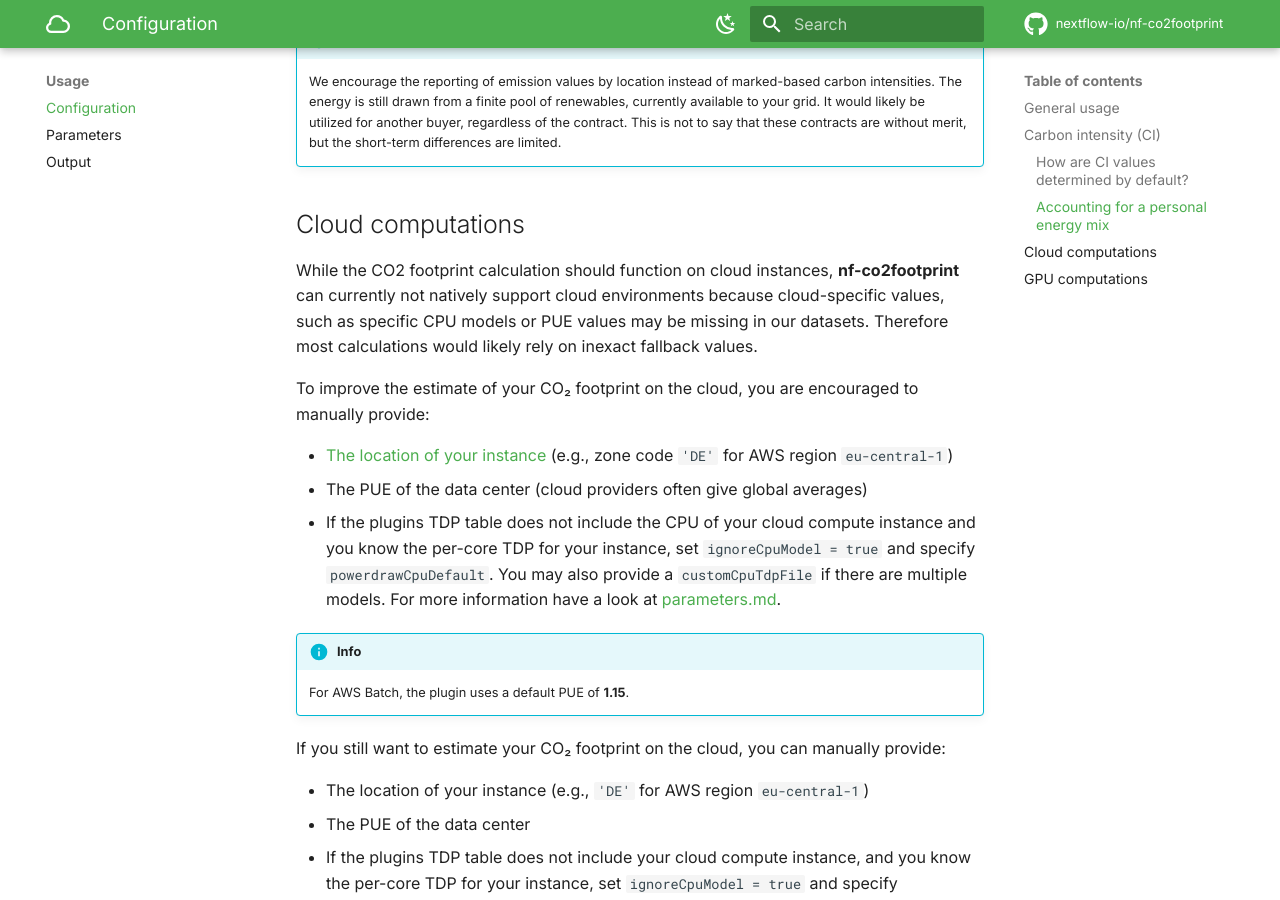
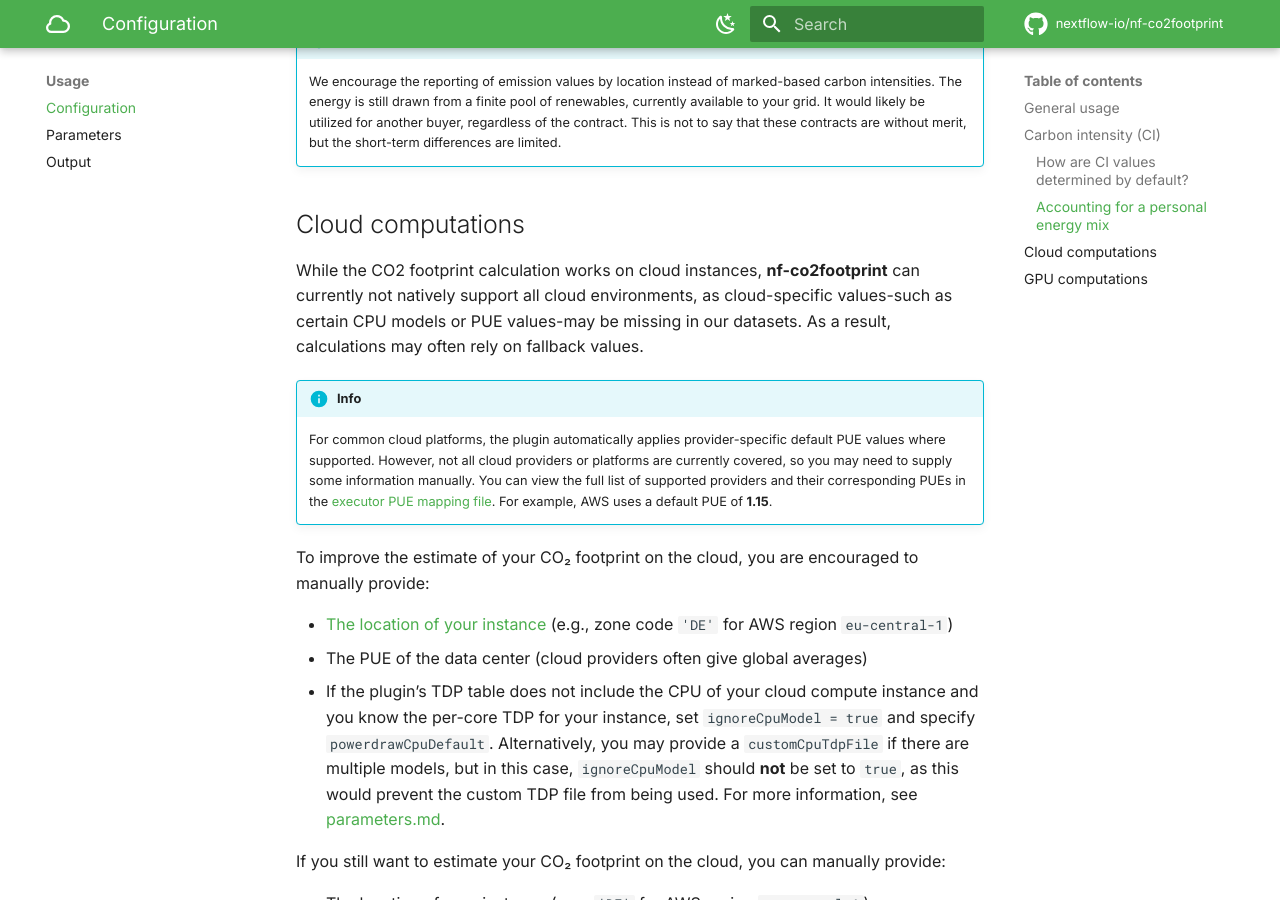
Before and after one commit to nextflow-io/nf-co2footprint, an MkDocs documentation site: the page built from docs/usage/configuration.md, in a window 1280 px wide and 900 px high, scrolled down 2123 px. Built offline with MkDocs 1.6.1 and Material for MkDocs 9.7.7, drawn with Linux system fonts in a browser that asks for light colours; comment, search, counter and statistics services are not loaded.

Commit message:
Throw error if both customCpuTdpFile and ignoreCpuModel are set. This ensures mutually exclusive options are enforced, preventing unexpected behavior.
Remove '[WARN]' prefix from all log messages for cleaner output.

Revise 'cloud' section in documentation.

```diff
--- a/docs/usage/configuration.md
+++ b/docs/usage/configuration.md
@@ -75,17 +75,17 @@ $$
 
 ## Cloud computations
 
-While the CO2 footprint calculation should function on cloud instances, **nf-co2footprint** can currently not natively support cloud environments because cloud-specific values, such as specific CPU models or PUE values may be missing in our datasets. Therefore most calculations would likely rely on inexact fallback values.
+While the CO2 footprint calculation works on cloud instances, **nf-co2footprint** can currently not natively support all cloud environments, as cloud-specific values-such as certain CPU models or PUE values-may be missing in our datasets. As a result, calculations may often rely on fallback values.
+
+!!! info
+
+    For common cloud platforms, the plugin automatically applies provider-specific default PUE values where supported. However, not all cloud providers or platforms are currently covered, so you may need to supply some information manually. You can view the full list of supported providers and their corresponding PUEs in the [executor PUE mapping file](https://github.com/nextflow-io/nf-co2footprint/blob/master/plugins/nf-co2footprint/src/resources/executor_machine_pue_mapping.csv). For example, AWS uses a default PUE of **1.15**.
 
 To improve the estimate of your CO₂ footprint on the cloud, you are encouraged to manually provide:
 
 - [The location of your instance](https://portal.electricitymaps.com/docs/getting-started#geographical-coverage) (e.g., zone code `'DE'` for AWS region `eu-central-1`)
 - The PUE of the data center (cloud providers often give global averages)
-- If the plugins TDP table does not include the CPU of your cloud compute instance and you know the per-core TDP for your instance, set `ignoreCpuModel = true` and specify `powerdrawCpuDefault`. You may also provide a `customCpuTdpFile` if there are multiple models. For more information have a look at [parameters.md](parameters.md).
-
-!!! info
-
-    For AWS Batch, the plugin uses a default PUE of **1.15**.
+- If the plugin’s TDP table does not include the CPU of your cloud compute instance and you know the per-core TDP for your instance, set `ignoreCpuModel = true` and specify `powerdrawCpuDefault`. Alternatively, you may provide a `customCpuTdpFile` if there are multiple models, but in this case, `ignoreCpuModel` should **not** be set to `true`, as this would prevent the custom TDP file from being used. For more information, see [parameters.md](parameters.md).
 
 If you still want to estimate your CO₂ footprint on the cloud, you can manually provide:
 
```
Also changed, not shown: docs/usage/parameters.md (+2 -1 lines), 4 other files.
